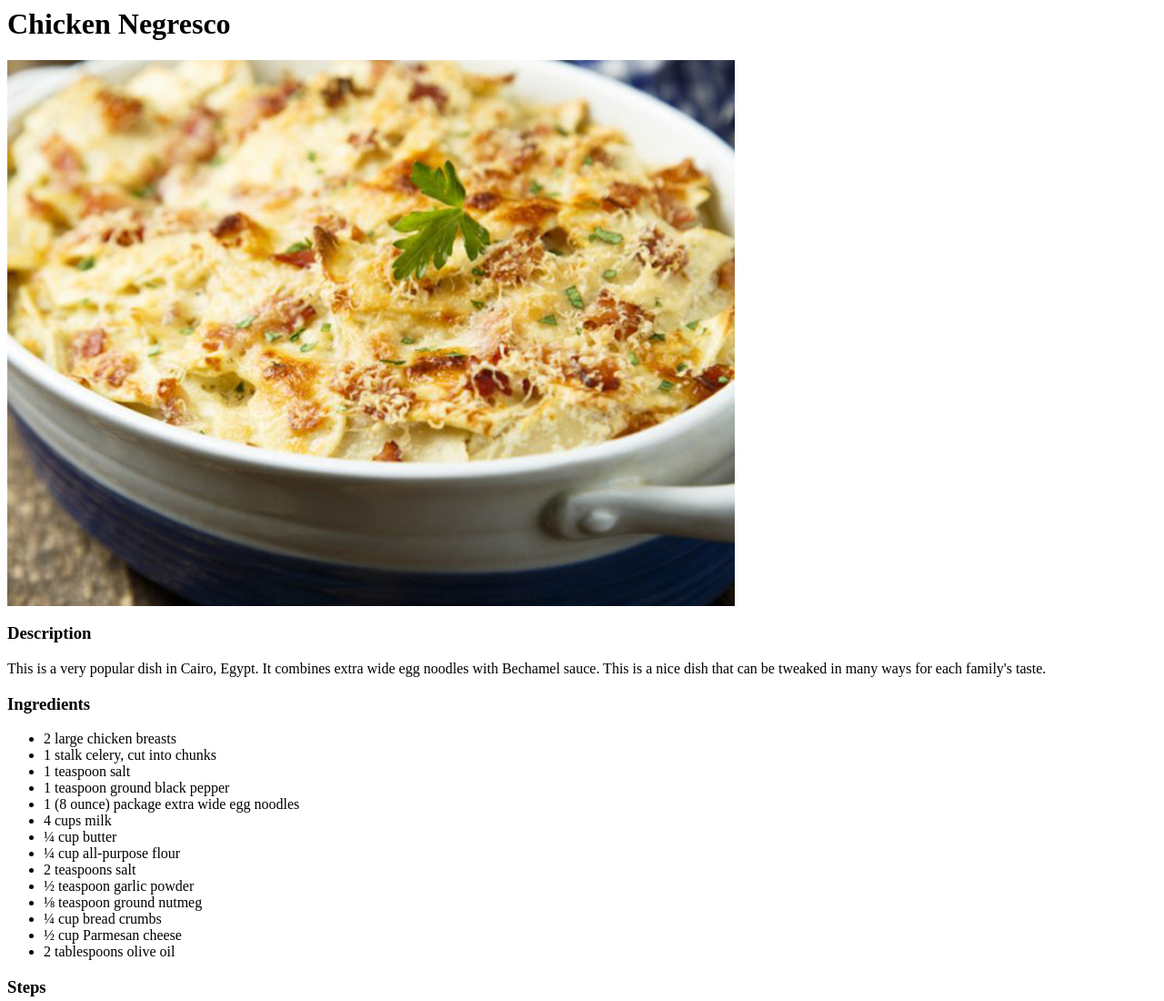
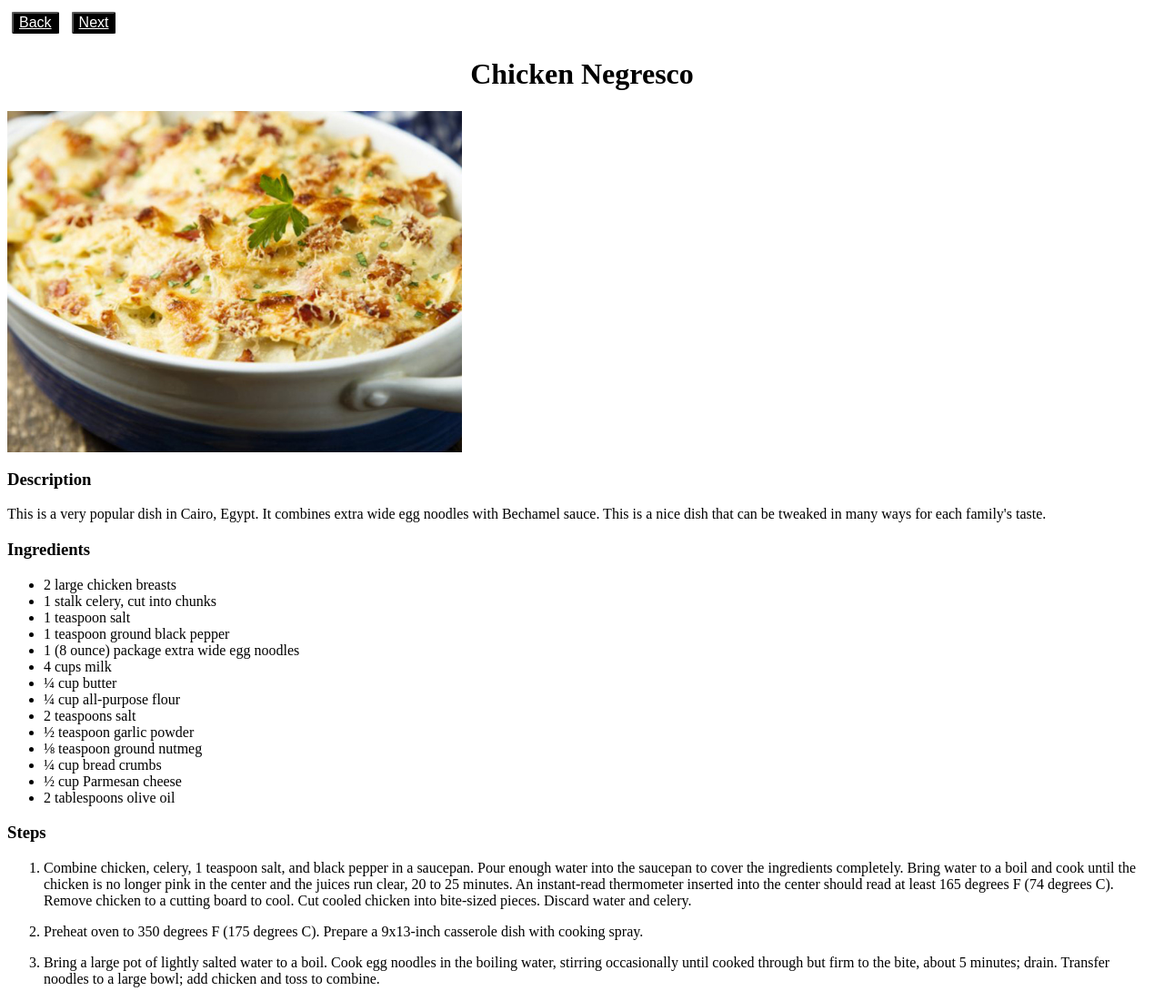
Before and after one commit to DanielShenouda/odin-recipes, a plain HTML site: page recipes/negresco.html in a window 1280 px wide. Shown: the top 1100 px of the page at 91% size. Drawn offline with Linux system fonts and the light colour scheme.

Commit message:
added button for next

```diff
--- a/recipes/negresco.html
+++ b/recipes/negresco.html
@@ -1,4 +1,17 @@
-<h1>Chicken Negresco</h1>
+<head>
+    <link rel="stylesheet" href="../styles.css">
+</head>
+<div class="button-container">
+    <button>
+        <a href="dough.html">Back</a>
+    </button>
+    <button>
+        <a href="crumble.html">Next</a>
+    </button>
+</div>
+<div class="page-title">
+    <h1>Chicken Negresco</h1>
+</div>
 <img src="../images/negresco.jpg" alt="Chicken Negresco">
 <H3>Description</H3>
     <p>
```
Also changed, not shown: recipes/dough.html (+8 -3 lines).
